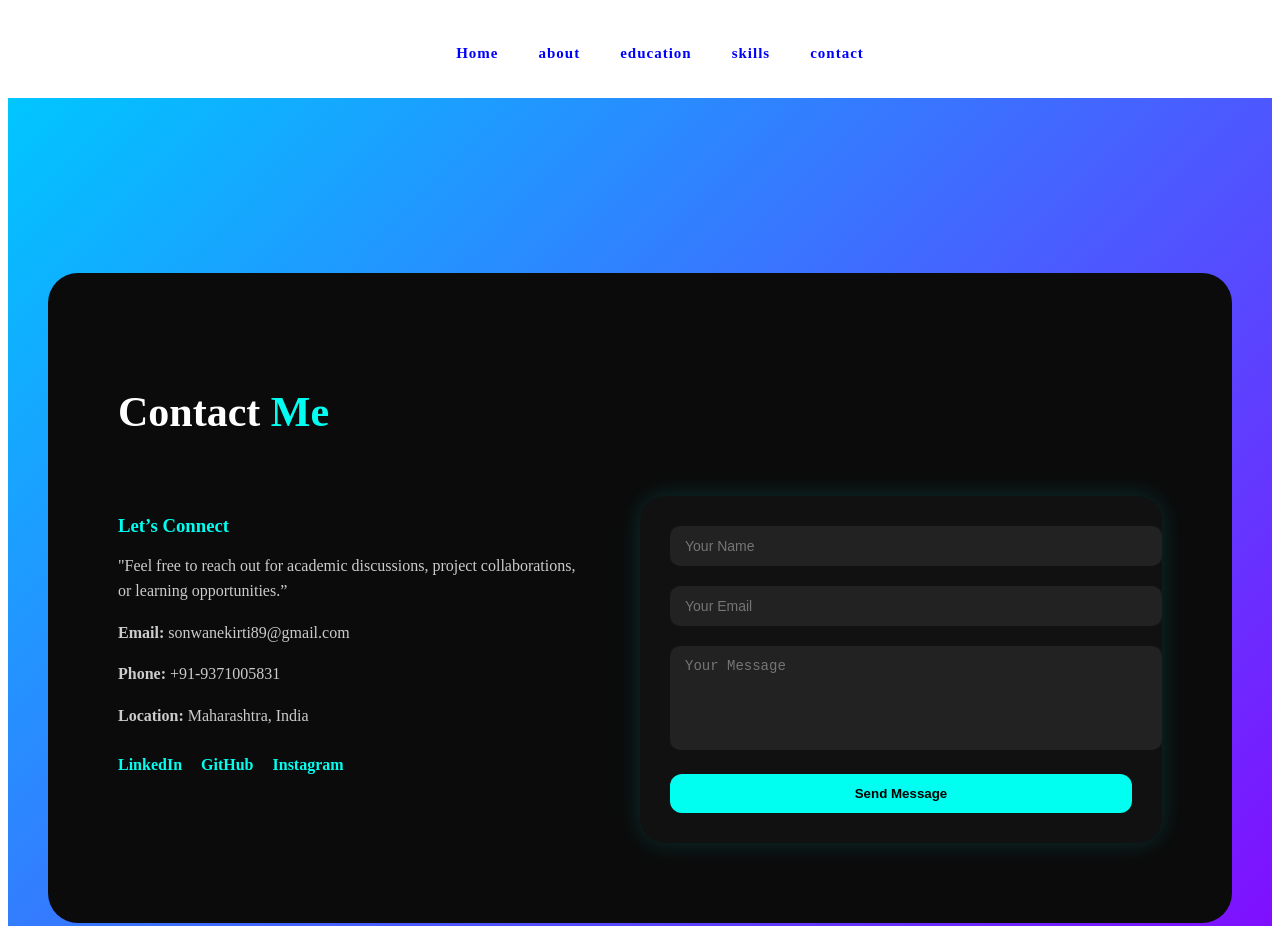
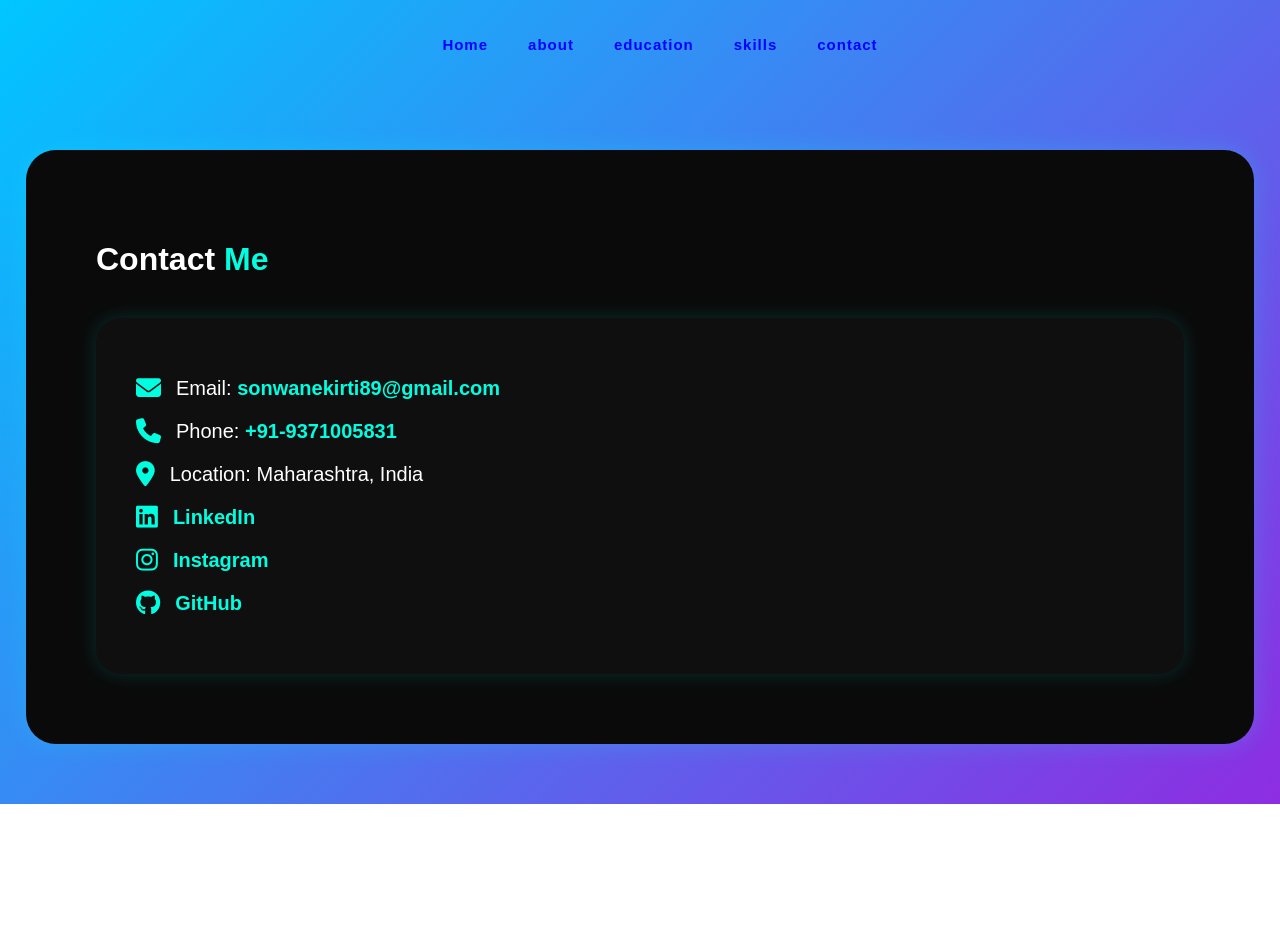
Before and after one commit to sonawanekirti89/sonawanekirti1056, a plain HTML site: page contact.html in a window 1280 px wide. Shown: the top 926 px of the page. After the commit the page ends 804 px from the top, so only its background shows below. Drawn offline with Linux system fonts and the light colour scheme.

Commit message:
Update contact.html

```diff
--- a/contact.html
+++ b/contact.html
@@ -2,7 +2,9 @@
 <html lang="en">
 <head>
 <meta charset="UTF-8">
-  <title>Contact | Kirti Sonawane</title>
+<meta name="viewport" content="width=device-width, initial-scale=1.0">
+<title>Contact Me</title>
+
 <style>
 /* ---- NAVBAR ---- */
 .navbar {
@@ -29,117 +31,63 @@
     color: cyan;
 }
 
-  /* ---------------- CONTACT PAGE ---------------- */
 
-.contact-section {
-  min-height: 100vh;
-  padding: 100px 40px;
-  background: linear-gradient(135deg, #00c6ff, #8a00ff);
-  display: flex;
-  justify-content: center;
-  align-items: center;
-}
-
-.contact-container {
-  background: #0b0b0b;
-  max-width: 1200px;
-  width: 100%;
-  border-radius: 30px;
-  padding: 80px 70px;
+    body {
+        margin: 0;
+        font-family: Arial, sans-serif;
+        background: linear-gradient(135deg, #00c6ff, #8e2de2);
         color: white;
     }
 
-.contact-title {
-  font-size: 42px;
-  margin-bottom: 60px;
+    .container {
+        width: 85%;
+        margin: 60px auto;
+        background: #0a0a0a;
+        padding: 70px;
+        border-radius: 30px;
+        box-shadow: 0 0 25px rgba(0, 255, 255, 0.2);
     }
 
-.contact-title span {
-  color: #00fff0;
+    h1 span {
+        color: #00ffe1;
     }
 
-.contact-content {
-  display: flex;
-  gap: 60px;
-  align-items: flex-start;
+    .info-box {
+        margin-top: 40px;
+        background: #0f0f0f;
+        padding: 40px;
+        border-radius: 25px;
+        box-shadow: 0 0 20px rgba(0, 255, 255, 0.15);
     }
 
-/* Contact Info */
-
-.contact-info {
-  flex: 1;
+    .row {
+        display: flex;
+        align-items: center;
+        margin: 18px 0;
+        font-size: 20px;
     }
 
-.contact-info h3 {
-  color: #00fff0;
-  margin-bottom: 15px;
+    .row i {
+        font-size: 25px;
+        color: #00ffe1;
+        margin-right: 15px;
     }
 
-.contact-info p {
-  color: #ccc;
-  margin-bottom: 12px;
-  line-height: 1.6;
-}
-
-.social-links a {
-  display: inline-block;
-  margin-right: 15px;
-  margin-top: 15px;
-  color: #00fff0;
+    a {
+        color: #00ffe1;
         text-decoration: none;
         font-weight: bold;
     }
 
-/* Contact Form */
-
-.contact-form {
-  flex: 1;
-  background: #111;
-  padding: 30px;
-  border-radius: 25px;
-  box-shadow: 0 0 25px rgba(0, 255, 240, 0.15);
+    a:hover {
+        text-decoration: underline;
     }
 
-.contact-form input,
-.contact-form textarea {
-  width: 100%;
-  padding: 12px 15px;
-  margin-bottom: 20px;
-  border-radius: 10px;
-  border: none;
-  outline: none;
-  background: #222;
-  color: white;
-  font-size: 14px;
-}
+</style>
 
-.contact-form textarea {
-  resize: none;
-}
+<!-- Icons CDN -->
+<link rel="stylesheet" href="https://cdnjs.cloudflare.com/ajax/libs/font-awesome/6.5.0/css/all.min.css"/>
 
-.contact-form button {
-  width: 100%;
-  padding: 12px;
-  border: none;
-  border-radius: 12px;
-  background: #00fff0;
-  color: black;
-  font-weight: bold;
-  cursor: pointer;
-}
-
-/* Mobile */
-
-@media (max-width: 900px) {
-  .contact-content {
-    flex-direction: column;
-  }
-
-  .contact-container {
-    padding: 60px 30px;
-  }
-}
-</style>
 </head>
 <body>
 <!-- === NAVBAR === -->
@@ -151,46 +99,51 @@
             <li><a href="skills.html">skills</a></li>
             <li><a href="contact.html">contact</a></li>
 
+
+
+
         </ul>
     </nav>
 
 
-<section class="contact-section">
-  <div class="contact-container">
+<div class="container">
+    <h1>Contact <span>Me</span></h1>
 
-    <h2 class="contact-title">Contact <span>Me</span></h2>
+    <div class="info-box">
 
-    <div class="contact-content">
-
-      <!-- Contact Info -->
-      <div class="contact-info">
-        <h3>Let’s Connect</h3>
-        <p>"Feel free to reach out for academic discussions, project collaborations, or learning opportunities.”</p>
-
-        <p><strong>Email:</strong> sonwanekirti89@gmail.com</p>
-        <p><strong>Phone:</strong> +91-9371005831</p>
-        <p><strong>Location:</strong> Maharashtra, India</p>
-
-        <div class="social-links">
-          <a href="#">LinkedIn</a>
-          <a href="#">GitHub</a>
-          <a href="#">Instagram</a>
-        </div>
+        <div class="row">
+            <i class="fa-solid fa-envelope"></i>
+            <span>Email: <a href="mailto:sonwanekirti89@gmail.com">sonwanekirti89@gmail.com</a></span>
         </div>
 
-      <!-- Contact Form -->
-      <div class="contact-form">
-        <form>
-          <input type="text" placeholder="Your Name" required>
-          <input type="email" placeholder="Your Email" required>
-          <textarea placeholder="Your Message" rows="5" required></textarea>
-          <button type="submit">Send Message</button>
-        </form>
+        <div class="row">
+            <i class="fa-solid fa-phone"></i>
+            <span>Phone: <a href="tel:+919371005831">+91-9371005831</a></span>
+        </div>
+
+        <div class="row">
+            <i class="fa-solid fa-location-dot"></i>
+            <span>Location: Maharashtra, India</span>
+        </div>
+
+        <div class="row">
+            <i class="fa-brands fa-linkedin"></i>
+            <span><a href="https://www.linkedin.com" target="_blank">LinkedIn</a></span>
+        </div>
+
+        <div class="row">
+            <i class="fa-brands fa-instagram"></i>
+            <span><a href="https://www.instagram.com" target="_blank">Instagram</a></span>
+        </div>
+
+        <div class="row">
+            <i class="fa-brands fa-github"></i>
+            <span><a href="https://github.com" target="_blank">GitHub</a></span>
         </div>
 
     </div>
+
 </div>
-</section>
 
 </body>
 </html>
```
Lines whose indentation alone changed are shown as unchanged.
